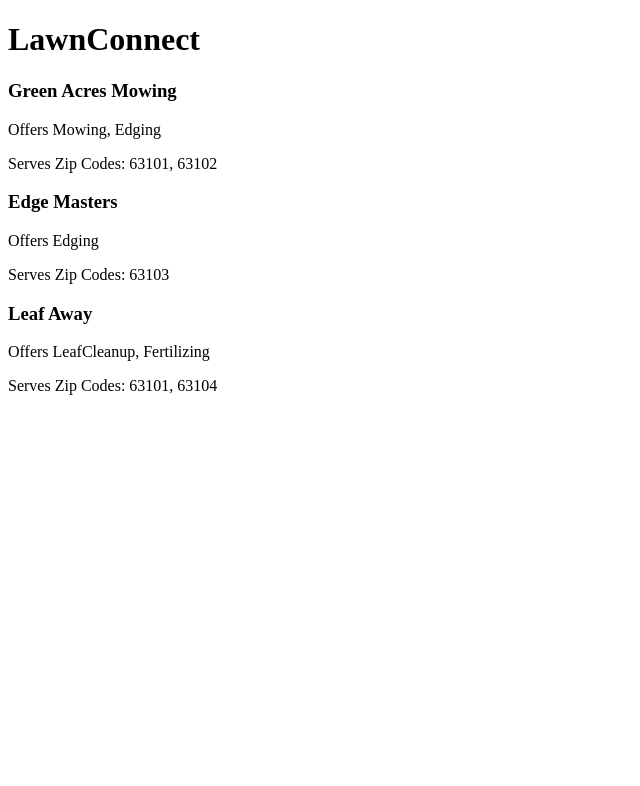
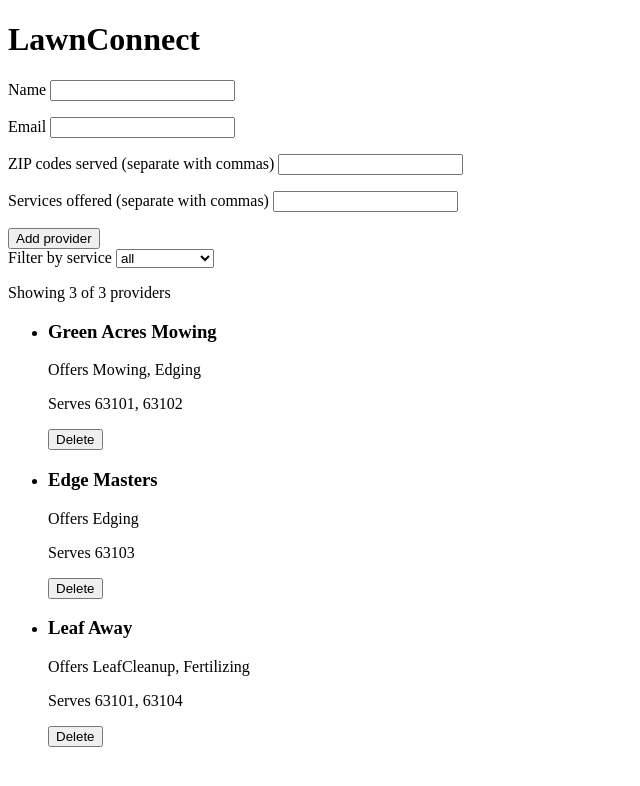
Before and after one commit to EvanGudmestad/lawnconnect-ts, a React (Vite) app in the folder frontend/: page / in a window 1280 px wide. Shown: the top 786 px of the page, without its empty margins (0-640 px from the left). Built offline with nearby package versions, Linux system fonts and the light colour scheme.

Commit message:
add filter providers, add new provider with validation

```diff
--- a/frontend/src/App.tsx
+++ b/frontend/src/App.tsx
@@ -1,5 +1,7 @@
+import { useState } from "react";
 import { ProviderList } from "./components/ProviderList.tsx";
 import type { Provider } from "./types.ts";
+import { AddProviderForm } from "./components/AddProviderForm.tsx";
 
 const sampleData: Provider[] = [
   {
@@ -26,11 +28,25 @@ const sampleData: Provider[] = [
 ];
 
 function App() {
+  const [providers, setProviders] = useState<Provider[]>(sampleData);
+
+  function handleDelete(id: string) {
+    setProviders((current) => current.filter((p) => p.id !== id));
+  }
+
+  function handleAdd(draft: Omit<Provider, "id">) {
+    setProviders((current) => [
+      ...current,
+      { id: crypto.randomUUID(), ...draft },
+    ]);
+  }
+
   return (
     <>
       <main>
         <h1>LawnConnect</h1>
-        <ProviderList providers={sampleData} />
+        <AddProviderForm onAdd={handleAdd} />
+        <ProviderList providers={providers} onDelete={handleDelete} />
       </main>
     </>
   );
--- /dev/null
+++ b/frontend/src/components/AddProviderForm.tsx
@@ -0,0 +1,79 @@
+import { useState } from "react";
+import type { Provider } from "../types";
+
+type AddProviderFormProps = {
+  onAdd: (provider: Omit<Provider, "id">) => void;
+};
+
+const splitList = (text: string) =>
+  text
+    .split(",")
+    .map((s) => s.trim())
+    .filter((s) => s !== "");
+
+export function AddProviderForm({ onAdd }: AddProviderFormProps) {
+  const [name, setName] = useState("");
+  const [email, setEmail] = useState("");
+  const [zips, setZips] = useState("");
+  const [services, setServices] = useState("");
+  const [problems, setProblems] = useState<string[]>([]);
+
+  function handleSubmit(e: React.FormEvent) {
+    e.preventDefault();
+    const found: string[] = [];
+    if (name.trim() === "") found.push("Name is required");
+    if (!email.includes("@")) found.push("Email must contain an @");
+    setProblems(found);
+    if (found.length > 0) return;
+
+    onAdd({
+      name: name.trim(),
+      email: email.trim(),
+      serviceAreaZipCodes: splitList(zips),
+      servicesOffered: splitList(services),
+    });
+    setName("");
+    setEmail("");
+    setZips("");
+    setServices("");
+  }
+
+  return (
+    <form onSubmit={handleSubmit} noValidate>
+      <p>
+        <label>
+          Name <input value={name} onChange={(e) => setName(e.target.value)} />
+        </label>
+      </p>
+      <p>
+        <label>
+          Email{" "}
+          <input value={email} onChange={(e) => setEmail(e.target.value)} />
+        </label>
+      </p>
+      <p>
+        <label>
+          ZIP codes served (separate with commas){" "}
+          <input value={zips} onChange={(e) => setZips(e.target.value)} />
+        </label>
+      </p>
+      <p>
+        <label>
+          Services offered (separate with commas){" "}
+          <input
+            value={services}
+            onChange={(e) => setServices(e.target.value)}
+          />
+        </label>
+      </p>
+      {problems.length > 0 && (
+        <ul role="alert">
+          {problems.map((p) => (
+            <li key={p}>{p}</li>
+          ))}
+        </ul>
+      )}
+      <button type="submit">Add provider</button>
+    </form>
+  );
+}
--- a/frontend/src/components/ProviderCard.tsx
+++ b/frontend/src/components/ProviderCard.tsx
@@ -1,15 +1,35 @@
+import { useState } from "react";
 import type { Provider } from "../types";
 
 type ProviderCardProps = {
   provider: Provider;
+  onDelete?: (id: string) => void;
 };
 
-export function ProviderCard({ provider }: ProviderCardProps) {
+export function ProviderCard({ provider, onDelete }: ProviderCardProps) {
+  const [confirming, setConfirming] = useState(false);
+
   return (
     <article>
       <h3>{provider.name}</h3>
       <p>Offers {provider.servicesOffered.join(", ")}</p>
-      <p>Serves Zip Codes: {provider.serviceAreaZipCodes.join(", ")}</p>
+      <p>Serves {provider.serviceAreaZipCodes.join(", ")}</p>
+      {onDelete && !confirming && (
+        <button type="button" onClick={() => setConfirming(true)}>
+          Delete
+        </button>
+      )}
+      {onDelete && confirming && (
+        <span>
+          Delete this listing?{" "}
+          <button type="button" onClick={() => onDelete(provider.id)}>
+            Yes, delete
+          </button>{" "}
+          <button type="button" onClick={() => setConfirming(false)}>
+            Cancel
+          </button>
+        </span>
+      )}
     </article>
   );
 }
--- a/frontend/src/components/ProviderList.tsx
+++ b/frontend/src/components/ProviderList.tsx
@@ -1,16 +1,49 @@
+import { useState } from "react";
 import type { Provider } from "../types";
 import { ProviderCard } from "./ProviderCard";
 
 type ProviderListProps = {
   providers: Provider[];
+  onDelete?: (id: string) => void;
 };
 
-export function ProviderList({ providers }: ProviderListProps) {
+export function ProviderList({ providers, onDelete }: ProviderListProps) {
+  const [service, setService] = useState("all");
+  const services = [
+    ...new Set(providers.flatMap((p) => p.servicesOffered)),
+  ].sort();
+  const shown =
+    service === "all"
+      ? providers
+      : providers.filter((p) => p.servicesOffered.includes(service));
+
   return (
     <section>
-      {providers.map((provider) => (
-        <ProviderCard key={provider.id} provider={provider} />
-      ))}
+      <label>
+        Filter by service{" "}
+        <select value={service} onChange={(e) => setService(e.target.value)}>
+          <option value="all">all</option>
+          {services.map((s) => (
+            <option key={s} value={s}>
+              {s}
+            </option>
+          ))}
+        </select>
+      </label>
+      <p>
+        Showing {shown.length} of {providers.length} providers
+      </p>
+      {shown.length === 0 ? (
+        <p>No providers to show.</p>
+      ) : (
+        <ul>
+          {shown.map((p) => (
+            <li key={p.id}>
+              <ProviderCard provider={p} onDelete={onDelete} />
+            </li>
+          ))}
+        </ul>
+      )}
     </section>
   );
 }
```
